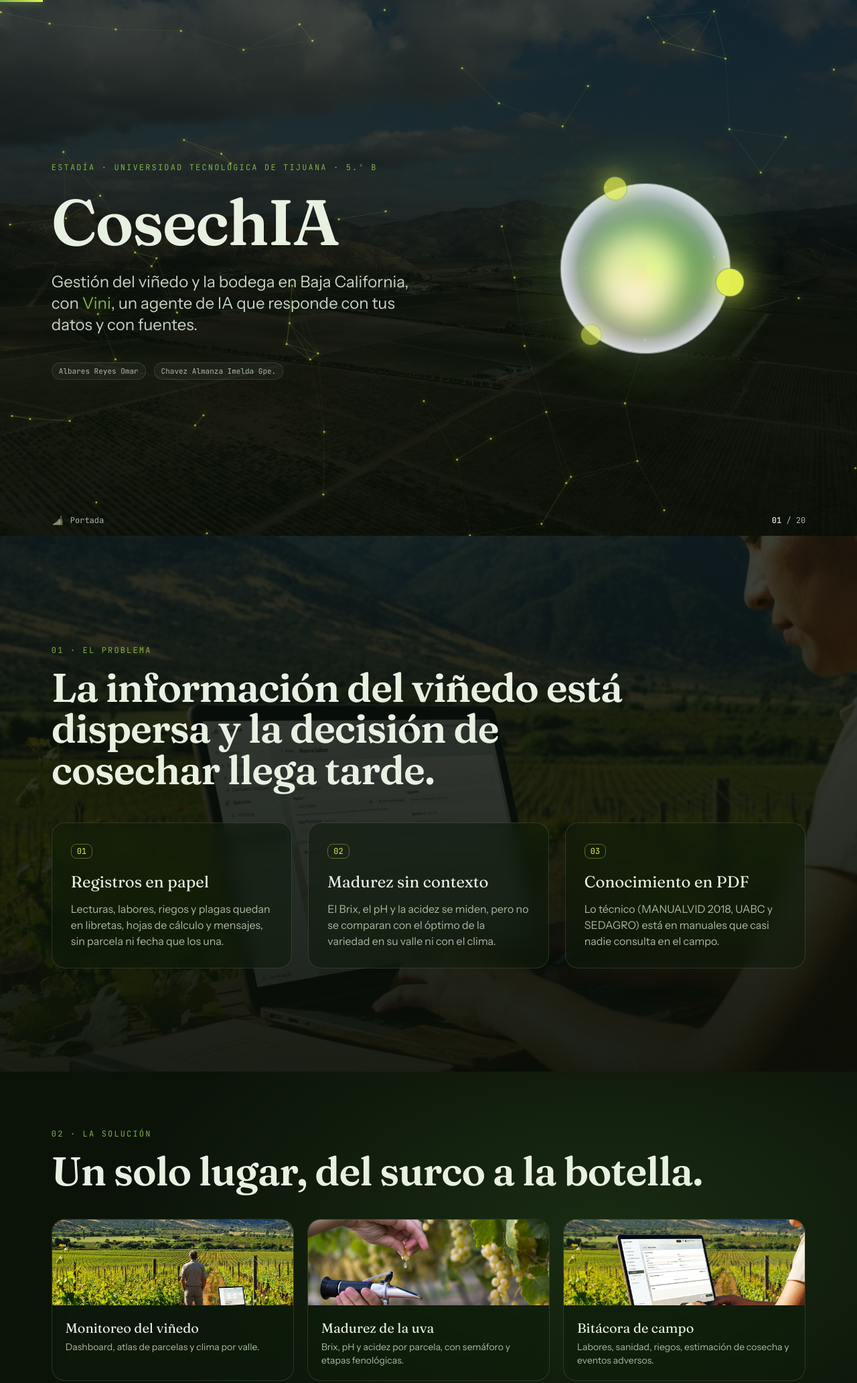
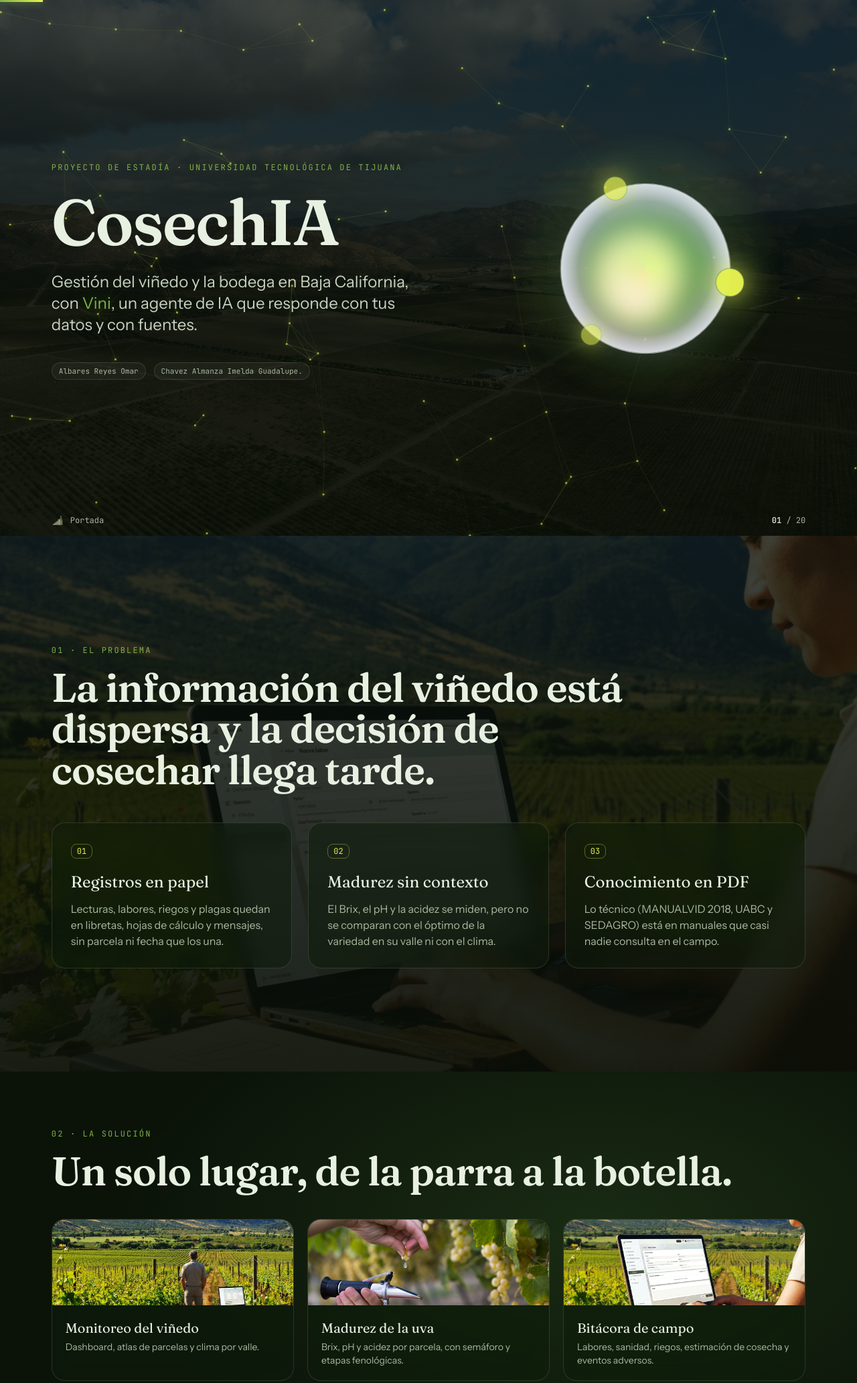
Before and after one commit to miel1144/presentacion-cosechia, a plain HTML site: page index.html in a window 1280 px wide. Shown: the top 2065 px of the page at 67% size. Drawn offline with Linux system fonts and the light colour scheme; animation ran at ten frames a second.

Commit message:
fix chikito

```diff
--- a/index.html
+++ b/index.html
@@ -163,11 +163,11 @@ body{margin:0;background:var(--bg);color:var(--text);font-family:var(--font-sans
   <div class="bg-photo" style="background-image:url(assets/img/valle-panoramica.jpg)"></div>
   <div class="content grid lg:grid-cols-[1.25fr_1fr] gap-12 items-center">
     <div>
-      <div class="eyebrow mb-6 pop">Estadía · Universidad Tecnológica de Tijuana · 5.º B</div>
+      <div class="eyebrow mb-6 pop">Proyecto de Estadía · Universidad Tecnológica de Tijuana </div>
       <h1 class="h-display text-6xl md:text-8xl mb-6"><span data-type="CosechIA">CosechIA</span></h1>
       <p class="text-xl md:text-2xl text-vine-100/90 max-w-xl pop">Gestión del viñedo y la bodega en Baja California, con <span class="neon">Vini</span>, un agente de IA que responde con tus datos y con fuentes.</p>
       <div class="mt-10 flex flex-wrap gap-3 pop">
-        <span class="chip">Albares Reyes Omar</span><span class="chip">Chavez Almanza Imelda Gpe.</span>
+        <span class="chip">Albares Reyes Omar</span><span class="chip">Chavez Almanza Imelda Guadalupe.</span>
       </div>
     </div>
     <div class="flex justify-center pop">
@@ -197,7 +197,7 @@ body{margin:0;background:var(--bg);color:var(--text);font-family:var(--font-sans
   <div class="bg-deep"></div>
   <div class="content">
     <div class="eyebrow mb-4 pop">02 · La solución</div>
-    <h2 class="h-display text-5xl md:text-6xl mb-10"><span data-type="Un solo lugar, del surco a la botella.">Un solo lugar, del surco a la botella.</span></h2>
+    <h2 class="h-display text-5xl md:text-6xl mb-10"><span data-type="Un solo lugar, de la parra a la botella.">Un solo lugar, de la parra a la botella.</span></h2>
     <div class="grid md:grid-cols-3 gap-5">
       <div class="glass overflow-hidden pop"><div class="h-32 bg-cover bg-center" style="background-image:url(assets/img/1-dashboard-vinedo-panorama.jpeg)"></div><div class="p-5"><h3 class="font-display text-xl mb-1">Monitoreo del viñedo</h3><p class="muted text-sm">Dashboard, atlas de parcelas y clima por valle.</p></div></div>
       <div class="glass overflow-hidden pop"><div class="h-32 bg-cover bg-center" style="background-image:url(assets/img/2-medicion-brix-uva.jpg)"></div><div class="p-5"><h3 class="font-display text-xl mb-1">Madurez de la uva</h3><p class="muted text-sm">Brix, pH y acidez por parcela, con semáforo y etapas fenológicas.</p></div></div>
@@ -285,7 +285,7 @@ body{margin:0;background:var(--bg);color:var(--text);font-family:var(--font-sans
   <div class="bg-deep"></div>
   <div class="content">
     <div class="eyebrow mb-4 pop">07 · Flujo principal</div>
-    <h2 class="h-display text-5xl md:text-6xl mb-12"><span data-type="De una lectura a un lote de vino.">De una lectura a un lote de vino.</span></h2>
+    <h2 class="h-display text-5xl md:text-6xl mb-12"><span data-type="De la lectura al vino.">De la lectura al vino.</span></h2>
     <div class="relative grid grid-cols-2 md:grid-cols-6 gap-3 mb-10" id="flow">
       <div class="connector hidden md:block"></div>
       <div class="stage glass pop"><div class="dot"></div><div class="font-display text-lg">Lectura</div><div class="muted text-xs mt-1">Brix · pH · AT</div></div>
```
